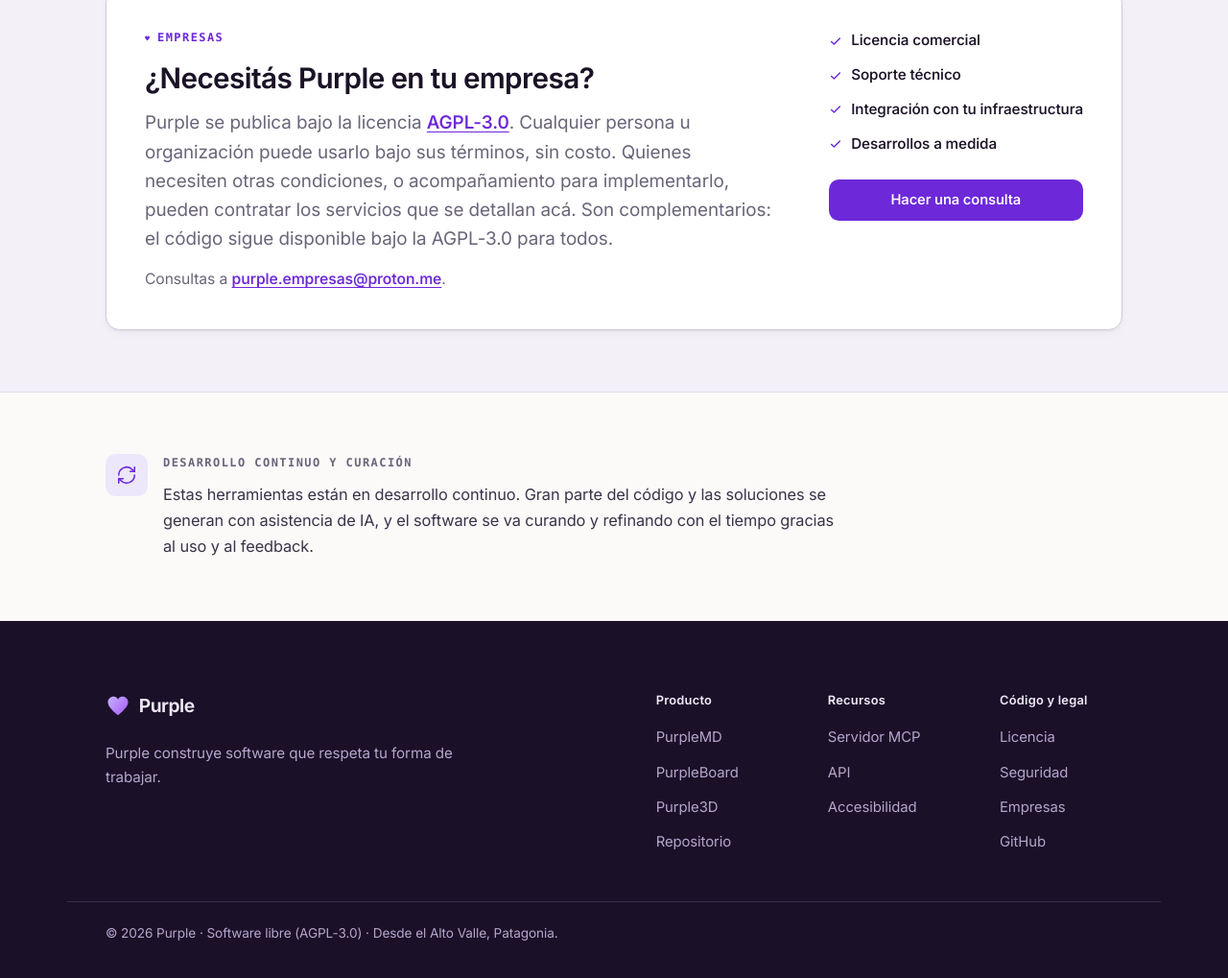
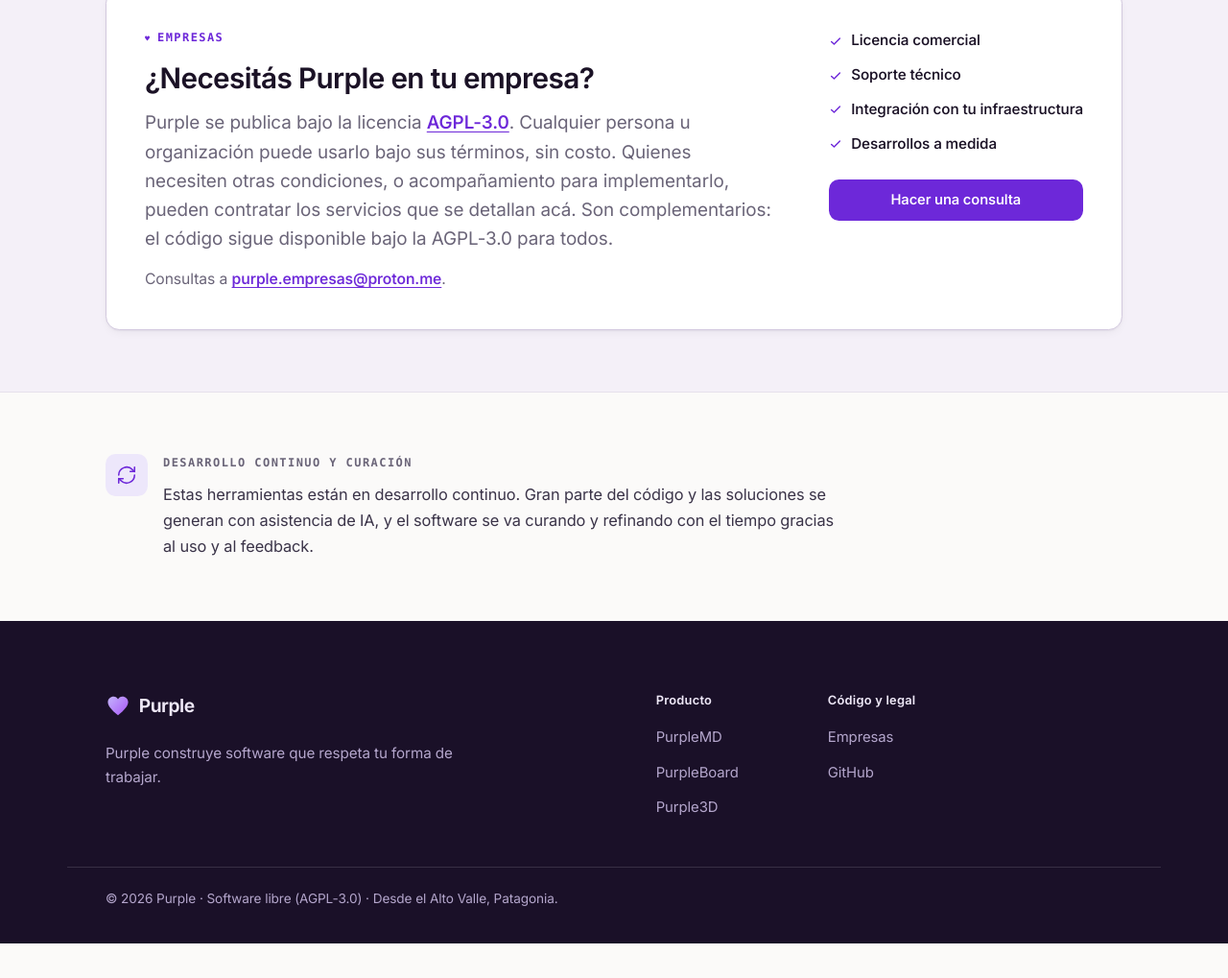
Before and after one commit to ltrecanao/purple, a plain HTML site: page index.html in a window 1280 px wide. Shown: the part 2175-3194 px from the top of the page at 96% size. After the commit the page ends 3158 px from the top, so only its background shows below. Drawn offline with Linux system fonts and the light colour scheme.

Commit message:
fix: arregla footer

```diff
--- a/index.html
+++ b/index.html
@@ -336,24 +336,12 @@
             <li><a href="https://md.purple.com.ar" target="_blank" rel="noopener noreferrer">PurpleMD</a></li>
             <li><a href="https://board.purple.com.ar" target="_blank" rel="noopener noreferrer">PurpleBoard</a></li>
             <li><a href="https://3d.purple.com.ar" target="_blank" rel="noopener noreferrer">Purple3D</a></li>
-            <li><a href="https://github.com/ltrecanao/purplemd" target="_blank" rel="noopener noreferrer">Repositorio</a></li>
-          </ul>
-        </div>
-
-        <div class="footer-grupo">
-          <h3 class="footer-titulo">Recursos</h3>
-          <ul>
-            <li><a href="https://github.com/ltrecanao/purplemd#mcp" target="_blank" rel="noopener noreferrer">Servidor MCP</a></li>
-            <li><a href="https://github.com/ltrecanao/purplemd/blob/main/docs/API.md" target="_blank" rel="noopener noreferrer">API</a></li>
-            <li><a href="https://github.com/ltrecanao/purplemd/blob/main/docs/ACCESIBILIDAD.md" target="_blank" rel="noopener noreferrer">Accesibilidad</a></li>
           </ul>
         </div>
 
         <div class="footer-grupo">
           <h3 class="footer-titulo">Código y legal</h3>
           <ul>
-            <li><a href="https://github.com/ltrecanao/purplemd/blob/main/LICENSE" target="_blank" rel="noopener noreferrer">Licencia</a></li>
-            <li><a href="https://github.com/ltrecanao/purplemd/security" target="_blank" rel="noopener noreferrer">Seguridad</a></li>
             <li><a href="mailto:purple.empresas@proton.me">Empresas</a></li>
             <li><a href="https://github.com/ltrecanao" target="_blank" rel="noopener noreferrer">GitHub</a></li>
           </ul>
```
